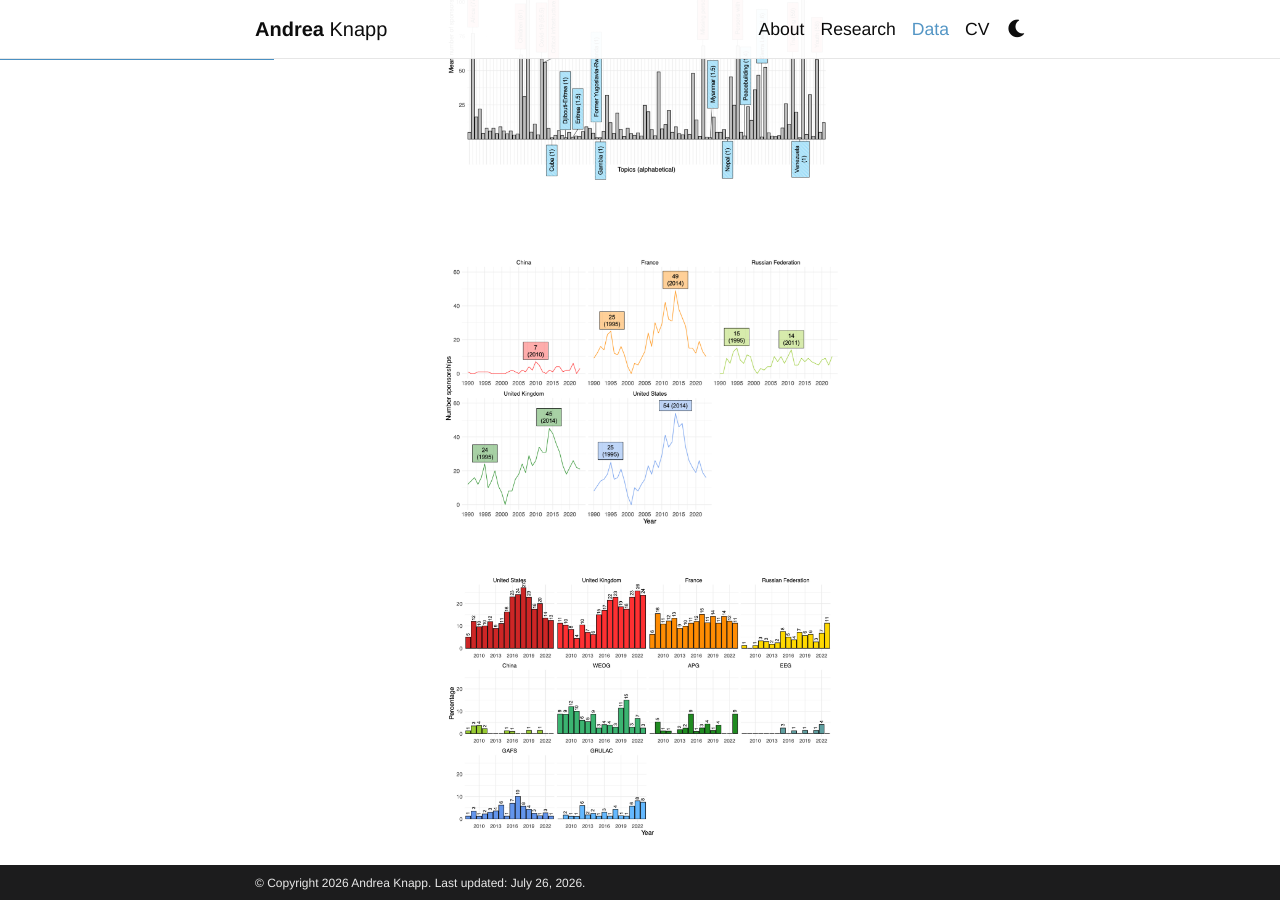
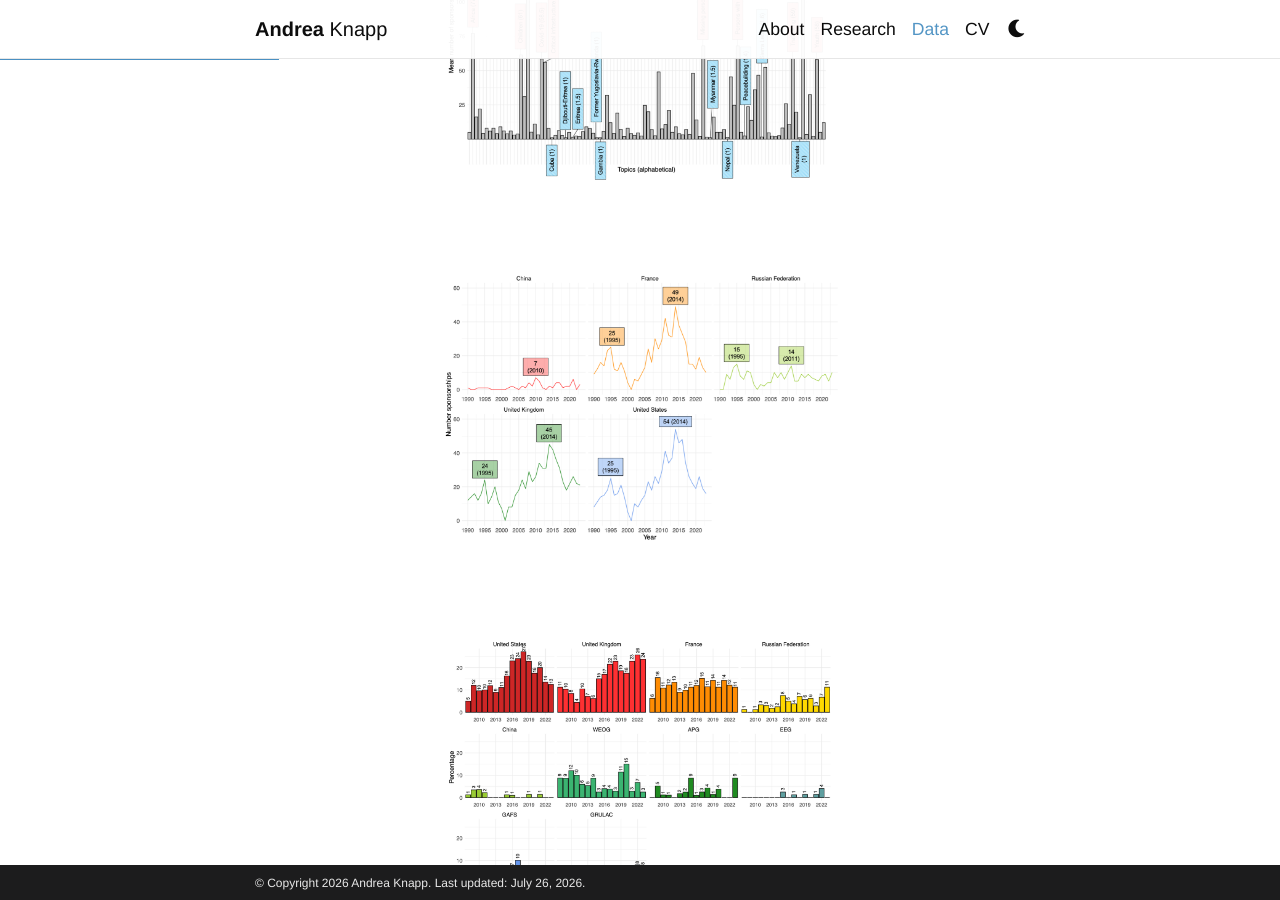
Before and after one commit to andrea-knpp/website, a Jekyll site: the page built from _pages/data.md, in a window 1280 px wide and 900 px high, scrolled down 385 px. Built offline with Jekyll 4.4.1, drawn with Linux system fonts in a browser that asks for light colours; comment, search, counter and statistics services are not loaded; a style sheet for code colours, icons or effects is not loaded.

Commit message:
Update data.md

```diff
--- a/_pages/data.md
+++ b/_pages/data.md
@@ -16,13 +16,12 @@ The United Nations Security Council Resolution Authors (UNSCRA) dataset provides
 </div>
 <br>
 
-<div style="text-align: center;">
-  <img src="/assets/img/Picture2.png" alt="UNSCRA dataset" width="400">
+<div style="text-align: center; margin: 2rem 0;">
+  <img src="{{ '/assets/img/Picture2.png' | relative_url }}" alt="UNSCRA dataset" width="400">
 </div>
 <br>
-
-<div style="text-align: center;">
-  <img src="/assets/img/Picture3.png" alt="UNSCRA dataset" width="400">
+<div style="text-align: center; margin: 2rem 0;">
+  <img src="{{ '/assets/img/Picture3.png' | relative_url }}" alt="UNSCRA dataset" width="400">
 </div>
 <br> <br>
 
@@ -30,16 +29,16 @@ The United Nations Security Council Resolution Authors (UNSCRA) dataset provides
 
 The NATO Secretary General Document (NATO-SGD) corpus - with Valerio Vignoli, Federico Salvati and Fabio Maina - is a text collection of over 3,000 statements designed for analyzing NATO's public discourse. It covers the period from 1996 to 2024 across six Secretaries General. The corpus can be accessed [here](https://dataverse.harvard.edu/dataset.xhtml?persistentId=doi:10.7910/DVN/SDVMOJ).
 
-<div style="text-align: center;">
-  <img src="/assets/img/Picture4.png" alt="NATO-SGD corpus" width="400">
+<div style="text-align: center; margin: 2rem 0;">
+  <img src="{{ '/assets/img/Picture1.png' | relative_url }}" alt="NATO-SGD corpus" width="400">
 </div>
 <br>
 
-<div style="text-align: center;">
-  <img src="/assets/img/Picture5.png" alt="NATO-SGD corpus" width="400">
+<div style="text-align: center; margin: 2rem 0;">
+  <img src="{{ '/assets/img/Picture2.png' | relative_url }}" alt="NATO-SGD corpus" width="400">
 </div>
 <br>
 
-<div style="text-align: center;">
-  <img src="/assets/img/Picture6.png" alt="NATO-SGD corpus" width="400">
+<div style="text-align: center; margin: 2rem 0;">
+  <img src="{{ '/assets/img/Picture3.png' | relative_url }}" alt="NATO-SGD corpus" width="400">
 </div>
```
